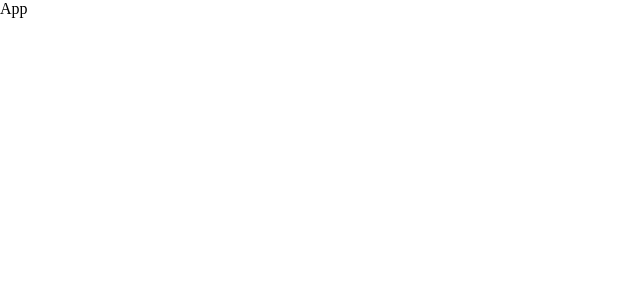
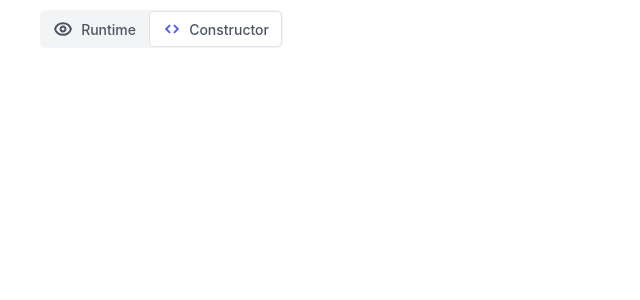
Before and after one commit to caH40/Calculator-for-Sendsay, a React (Create React App) app: page / in a window 1280 px wide. Shown: the top 300 px of the page, without its empty margins (0-640 px from the left). Built offline with nearby package versions, Linux system fonts and the light colour scheme.

Commit message:
added a switch

```diff
--- a/src/App.js
+++ /dev/null
@@ -1,8 +0,0 @@
-import React from 'react';
-import { useSelector } from 'react-redux';
-
-const App = () => {
-	return <div>App</div>;
-};
-
-export default App;
--- /dev/null
+++ b/src/App.jsx
@@ -0,0 +1,15 @@
+import React from 'react';
+import Switch from './Components/Switch/Switch';
+import './css/App.css';
+
+const App = () => {
+	return (
+		<div className="container">
+			<div className="wrapper">
+				<Switch />
+			</div>
+		</div>
+	);
+};
+
+export default App;
--- /dev/null
+++ b/src/Components/Switch/Switch.jsx
@@ -0,0 +1,58 @@
+import React from 'react';
+
+import cls from './Switch.module.css';
+
+const Switch = () => {
+	return (
+		<div className={cls.wrapper}>
+			<div className={`${cls.box} ${cls.box__left}`}>
+				<svg
+					className={cls.icon}
+					width="18"
+					height="14"
+					viewBox="0 0 18 14"
+					fill="none"
+					xmlns="http://www.w3.org/2000/svg"
+				>
+					<path
+						d="M10.7678 8.76777C11.2366 8.29893 11.5 7.66304 11.5 7C11.5 6.33696 11.2366 5.70107 10.7678 5.23223C10.2989 4.76339 9.66304 4.5 9 4.5C8.33696 4.5 7.70107 4.76339 7.23223 5.23223C6.76339 5.70107 6.5 6.33696 6.5 7C6.5 7.66304 6.76339 8.29893 7.23223 8.76777C7.70107 9.23661 8.33696 9.5 9 9.5C9.66304 9.5 10.2989 9.23661 10.7678 8.76777Z"
+						stroke="#4D5562"
+						strokeWidth="2"
+						strokeLinecap="round"
+						strokeLinejoin="round"
+					/>
+					<path
+						d="M1.04834 6.99999C2.11001 3.61916 5.26917 1.16666 9.00001 1.16666C12.7317 1.16666 15.89 3.61916 16.9517 6.99999C15.89 10.3808 12.7317 12.8333 9.00001 12.8333C5.26917 12.8333 2.11001 10.3808 1.04834 6.99999Z"
+						stroke="#4D5562"
+						strokeWidth="2"
+						strokeLinecap="round"
+						strokeLinejoin="round"
+					/>
+				</svg>
+				<span className={cls.text}>Runtime</span>
+			</div>
+
+			<div className={`${cls.box} ${cls.box__right} ${cls.active}`}>
+				<svg
+					className={cls.icon}
+					width="14"
+					height="10"
+					viewBox="0 0 14 10"
+					fill="none"
+					xmlns="http://www.w3.org/2000/svg"
+				>
+					<path
+						d="M4.5 8.33334L1.16666 5.00001L4.5 1.66668M9.5 1.66668L12.8333 5.00001L9.5 8.33334"
+						stroke="#4D5562"
+						strokeWidth="2"
+						strokeLinecap="round"
+						strokeLinejoin="round"
+					/>
+				</svg>
+				<span className={cls.text}>Constructor</span>
+			</div>
+		</div>
+	);
+};
+
+export default Switch;
--- /dev/null
+++ b/src/Components/Switch/Switch.module.css
@@ -0,0 +1,44 @@
+.wrapper {
+	display: flex;
+	justify-content: space-between;
+	align-items: center;
+	max-width: 243px;
+	min-width: 220px;
+	height: 38px;
+	background: #f3f4f6;
+	border-radius: 6px;
+	color: #4d5562;
+	padding: 1px;
+}
+.box {
+	display: flex;
+	justify-content: space-between;
+	align-items: center;
+	gap: 0 5px;
+	height: 100%;
+	padding: 8px 12px;
+	cursor: pointer;
+	border: 1px solid transparent;
+	border-radius: 5px;
+}
+.box__left {
+	flex-basis: 108px;
+}
+.box__right {
+	flex-basis: 133px;
+}
+.active {
+	background: #ffffff;
+	border: 1px solid #e2e3e5;
+	border-radius: 5px;
+}
+.box + .active .icon > path {
+	stroke: #5d5fef;
+}
+.box__right .icon {
+	margin-left: 3px;
+}
+.box:hover {
+	border: 1px solid #5d5fef;
+	transition: all 0.5s;
+}
--- a/src/css/App.css
+++ b/src/css/App.css
@@ -0,0 +1,23 @@
+html {
+	box-sizing: border-box;
+}
+*,
+*::after,
+*::before {
+	box-sizing: inherit;
+}
+body {
+	font-family: 'Inter', sans-serif;
+	font-style: normal;
+	font-weight: 500;
+	font-size: 14px;
+	line-height: 15px;
+	color: #000000;
+}
+
+.container {
+	max-width: 1220px;
+	width: 100%;
+	padding: 10px;
+	margin: 0 auto;
+}
```
Also changed, not shown: public/images/icons/constructor.svg (added), public/images/icons/runtime.svg (added).
